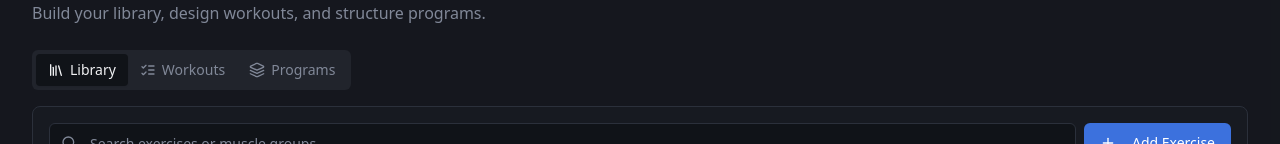
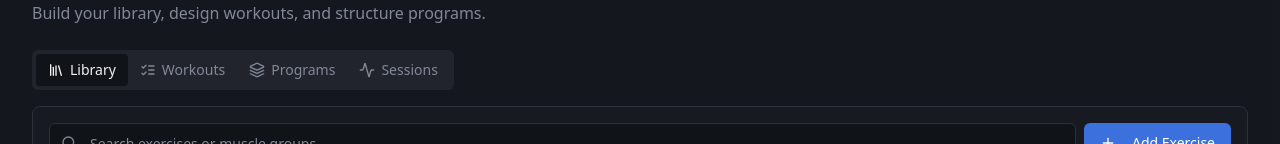
Before and after one commit to adthomps/apt-coachv2, a React (Vite) app: page /training in a window 1280 px wide. Shown: the part 141-285 px from the top of the page. Built offline with nearby package versions, Linux system fonts and the light colour scheme; sample sign-in values are in the browser's storage.

Commit message:
Changes
Co-authored-by: adthomps <20941675+adthomps@users.noreply.github.com>

```diff
--- a/src/pages/Training.tsx
+++ b/src/pages/Training.tsx
@@ -36,7 +36,7 @@ import type {
 import { MOVEMENT_PATTERN_LABELS, BLOCK_TYPE_LABELS } from '@/lib/api/types';
 import { toast } from '@/hooks/use-toast';
 
-type TrainingTab = 'library' | 'workouts' | 'programs';
+type TrainingTab = 'library' | 'workouts' | 'programs' | 'sessions';
 
 const GOAL_LABELS: Record<string, string> = {
   strength: 'Strength', hypertrophy: 'Hypertrophy', endurance: 'Endurance',
@@ -62,11 +62,13 @@ const Training: React.FC = () => {
             <TabsTrigger value="library"><Library className="mr-1.5 h-4 w-4" />Library</TabsTrigger>
             <TabsTrigger value="workouts"><ListChecks className="mr-1.5 h-4 w-4" />Workouts</TabsTrigger>
             <TabsTrigger value="programs"><Layers className="mr-1.5 h-4 w-4" />Programs</TabsTrigger>
+            <TabsTrigger value="sessions"><Activity className="mr-1.5 h-4 w-4" />Sessions</TabsTrigger>
           </TabsList>
 
           <TabsContent value="library" className="mt-4"><LibraryTab /></TabsContent>
           <TabsContent value="workouts" className="mt-4"><WorkoutsTab /></TabsContent>
           <TabsContent value="programs" className="mt-4"><ProgramsTab /></TabsContent>
+          <TabsContent value="sessions" className="mt-4"><SessionsTab /></TabsContent>
         </Tabs>
       </div>
     </Layout>
```
